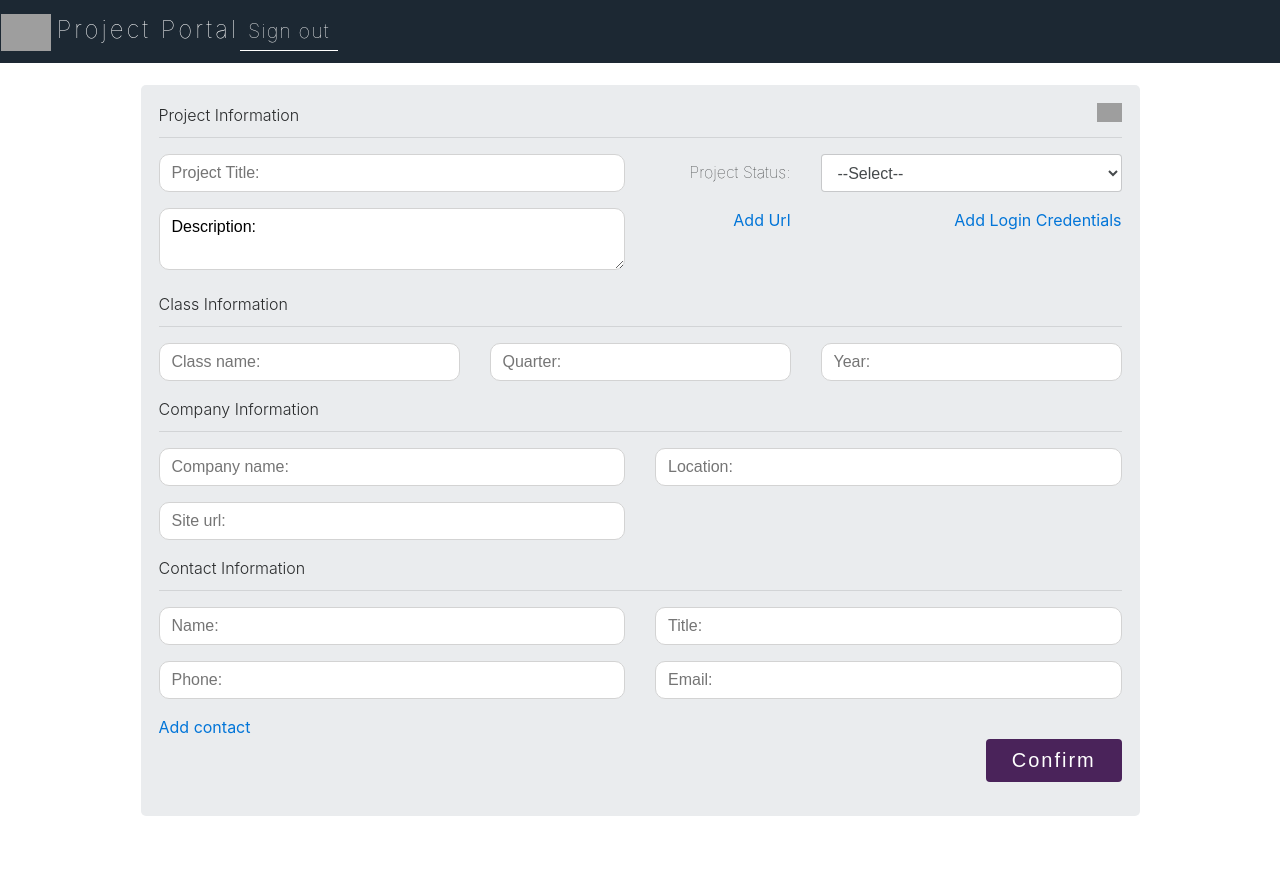
After one commit to mingjiedeng/project-portal, a PHP site: template views/add-project.html in a window 1280 px wide. The commit adds this page. Run offline with PHP 8.4, Linux system fonts and the light colour scheme; the template is opened without the code that fills it, so the values that code supplies are empty; some libraries are stand-ins or nearby versions; grey boxes are pictures that could not be loaded.

Commit message:
updated html files and index.php

```diff
--- /dev/null
+++ b/styles/add-project.css
@@ -0,0 +1,59 @@
+body{
+    background-color: white;
+}
+
+#brand-head, thin {
+    color: white;
+}
+
+.new-form {
+    background-color: #EAECEE;
+    margin: 5%;
+    margin-top: 2%;
+    padding: 18px;
+    border-radius: 5px;
+}
+
+label{
+    font-weight: 100;
+}
+
+legend{
+    font-weight: 300;
+    font-size: 16px;
+}
+
+input::placeholder{
+    font-weight: 100;
+}
+
+#cancel{
+    width: 25px;
+}
+
+#cancel:hover{
+    cursor: pointer;
+}
+
+button {
+    letter-spacing: 2px;
+}
+
+button:hover, #cancel:hover{
+    opacity: 0.6;
+    transition: all 0.5s;
+}
+
+input, textarea{
+    width: 100%;
+    padding: 6px;
+    padding-left: 12px;
+    border-radius: 10px;
+    border: 1px solid lightgray;
+}
+
+input:focus, textarea:focus{
+    outline: none;
+    border: 1px solid #4A235A;
+    transition: border 1s;
+}
--- /dev/null
+++ b/styles/style.css
@@ -0,0 +1,73 @@
+body{
+    background-color: #4A235A;
+}
+
+#brand-head{
+    font-weight: 100;
+    font-size: 24px;
+    letter-spacing: 3px;
+}
+
+#search{
+    border-style: none;
+    width:100%;
+    height: 30px;
+    font-size: 18px;
+    margin-top: 4px;
+    padding: 10px;
+    padding-left: 0;
+    background-color: #1C2833;
+    color: white;
+    border-bottom: 0.5px solid white;
+    font-weight: 100;
+}
+
+.red-border{
+    border-bottom: 0.5px solid red;
+    transition: border-bottom 1s;
+}
+
+#search:focus{
+    outline: none;
+    border-bottom: 0.5px solid red;
+    transition: border-bottom 1s;
+}
+
+#search-icon{
+    width: 25px;
+    margin-top: 5px;
+    padding-bottom: 3px;
+}
+
+#search-icon:hover{
+    cursor: pointer;
+}
+
+.search-width{
+    width: 50%;
+    margin: auto;
+}
+
+#add-icon{
+    width: 10px;
+}
+
+.thin{
+    font-weight: 100;
+    font-size: 20px;
+    border-bottom: 0.5px solid white;
+    padding: 4px;
+}
+
+.list{
+    background-color: white;
+    padding: 15px;
+    border-radius: 10px;
+    margin: 5%;
+    margin-top: 0;
+    margin-bottom: 1%;
+}
+
+#icon-bar{
+    /*margin-right: -2%;*/
+}
--- /dev/null
+++ b/views/add-project.html
@@ -0,0 +1,183 @@
+<!doctype html>
+<html lang="en">
+<head>
+    <meta charset="UTF-8">
+    <meta name="viewport" content="width=device-width, initial-scale=1, shrink-to-fit=no">
+    <meta http-equiv="X-UA-Compatible" content="ie=edge">
+    <link rel="stylesheet" href="https://maxcdn.bootstrapcdn.com/bootstrap/4.0.0-beta.3/css/bootstrap.min.css" integrity="sha384-Zug+QiDoJOrZ5t4lssLdxGhVrurbmBWopoEl+M6BdEfwnCJZtKxi1KgxUyJq13dy" crossorigin="anonymous">
+    <link rel="stylesheet" href="./styles/style.css">
+    <link rel="stylesheet" href="./styles/add-project.css">
+    <title>Add Project</title>
+    <style>
+        .thin{
+            color: white;
+        }
+    </style>
+</head>
+<body>
+<nav class="navbar navbar-inverse navbar-toggleable" style="background-color: #1C2833;">
+    <div id="icon-bar" class="navbar-nav row">
+        <a style="margin-left: 0; padding-left: 0;" class="navbar-brand" href="{{@BASE}}"><img style="width: 50px;" src="./images/code.svg"> <span id="brand-head">Project Portal</span></a>
+    </div>
+
+    <div class="" id="myContent">
+        <div class="navbar-nav ml-auto">
+            <a class="nav-item nav-link active thin" href="" style="letter-spacing: 1px;">Sign out</a>
+        </div>
+    </div>
+</nav><!-- nav bar -->
+
+<div class="container">
+    <div class="new-form">
+        <form action="#" method="post">
+            <fieldset>
+                <div class="row">
+                    <div class="col-6">
+                        <legend>Project Information</legend>
+                    </div>
+                    <div class="col-6">
+                        <img class="float-right" id="cancel" name="cancel" src="./images/error.svg" alt="cancel">
+                    </div>
+                </div>
+                <hr style="margin-top: 2px;">
+                <div class="form-group row">
+                    <div class="col-md-6">
+                        <input type="text" name="title" class="" placeholder="Project Title:">
+                    </div>
+
+                    <label class="col-md-2 col-form-label text-md-right">Project Status:</label>
+                    <div class="col-md-4">
+                        <select style="font-weight: 100;" name="status" class="form-control">
+                            <option value="none">--Select--</option>
+                            <option value="Pending">Pending</option>
+                            <option value="Active">Active</option>
+                            <option value="Maintenance">Maintenance</option>
+                            <option value="Retired">Retired</option>
+                        </select>
+                    </div>
+                </div>
+
+                <div class="form-group row">
+                    <div class="col-md-6">
+                        <textarea name="description" style="font-weight: 100;" rows="2">Description:</textarea>
+                    </div>
+                    <div class="col-md-2 text-md-right"><a href="">Add Url</a></div>
+                    <div class="col-md-4 text-md-right"><a href="">Add Login Credentials</a></div>
+                </div>
+            </fieldset>
+
+            <fieldset>
+                <legend>Class Information</legend>
+                <hr style="margin-top: 2px;">
+                <div class="form-group row">
+                    <div class="col-md-4">
+                        <input type="text" name="classname" placeholder="Class name:">
+                    </div>
+                    <div class="col-md-4">
+                        <input type="text" name="quarter" placeholder="Quarter:">
+                    </div>
+                    <div class="col-md-4">
+                        <input type="text" name="year" placeholder="Year:">
+                    </div>
+                </div>
+            </fieldset>
+
+            <fieldset>
+                <legend>Company Information</legend>
+                <hr style="margin-top: 2px;">
+                <div class="form-group row">
+                    <div class="col-md-6">
+                        <input type="text" name="company" placeholder="Company name:">
+                    </div>
+
+                    <div class="col-md-6">
+                        <input type="text" name="location" placeholder="Location:">
+                    </div>
+                </div>
+
+                <div class="form-group row">
+                    <div class="col-md-6">
+                        <input type="text" name="site-url" placeholder="Site url:">
+                    </div>
+                </div>
+            </fieldset>
+
+            <fieldset>
+                <legend>Contact Information</legend>
+                <hr style="margin-top: 2px;">
+                <div class="form-group row">
+                    <div class="col-md-6">
+                        <input type="text" name="client-name" placeholder="Name:">
+                    </div>
+
+                    <div class="col-md-6">
+                        <input type="text" name="client-title" placeholder="Title:">
+                    </div>
+                </div>
+
+                <div class="form-group row">
+                    <div class="col-md-6">
+                        <input type="text" name="client-phone" placeholder="Phone:">
+                    </div>
+
+                    <div class="col-md-6">
+                        <input type="text" name="client-email" placeholder="Email:">
+                    </div>
+                </div>
+
+                <div class="row">
+                    <div class="col-md-2">
+                        <a href="">Add contact</a>
+                    </div>
+                </div>
+            </fieldset>
+
+            <!--<fieldset>-->
+                <!--<legend>Class Information</legend>-->
+                <!--<hr style="margin-top: 2px;">-->
+                <!--<div class="form-group row">-->
+                    <!--<div class="col-md-4">-->
+                        <!--<input type="text" name="classname" placeholder="Class name:">-->
+                    <!--</div>-->
+                    <!--<div class="col-md-4">-->
+                        <!--<input type="text" name="quarter" placeholder="Quarter:">-->
+                    <!--</div>-->
+                    <!--<div class="col-md-4">-->
+                        <!--<input type="text" name="year" placeholder="Year:">-->
+                    <!--</div>-->
+                <!--</div>-->
+            <!--</fieldset>-->
+
+            <!--<div style="margin-top: 10px;" class="form-group row">-->
+                <!--<div class="col-md-2"><a href="">Add Url</a></div>-->
+                <!--<div class="col-md-3"><a href="">Add Login Credentials</a></div>-->
+            <!--</div>-->
+
+            <div class="form-group row">
+                <div class="col-md-2 offset-md-10">
+                    <button style="font-weight: 300; font-size: 20px; color: white; width: 100%; background-color: #4A235A;" class="btn">Confirm</button>
+                </div>
+            </div>
+        </form>
+    </div>
+</div>
+
+<script src="https://code.jquery.com/jquery-3.2.1.slim.min.js" integrity="sha384-KJ3o2DKtIkvYIK3UENzmM7KCkRr/rE9/Qpg6aAZGJwFDMVNA/GpGFF93hXpG5KkN" crossorigin="anonymous"></script>
+<script src="https://cdnjs.cloudflare.com/ajax/libs/popper.js/1.12.9/umd/popper.min.js" integrity="sha384-ApNbgh9B+Y1QKtv3Rn7W3mgPxhU9K/ScQsAP7hUibX39j7fakFPskvXusvfa0b4Q" crossorigin="anonymous"></script>
+<script src="https://maxcdn.bootstrapcdn.com/bootstrap/4.0.0-beta.3/js/bootstrap.min.js" integrity="sha384-a5N7Y/aK3qNeh15eJKGWxsqtnX/wWdSZSKp+81YjTmS15nvnvxKHuzaWwXHDli+4" crossorigin="anonymous"></script>
+</body>
+<script src="http://code.jquery.com/jquery.js"></script>
+<script>
+    $(document).ready(function() {
+        //show the form after page load
+        $(".new-form").hide();
+        $(".new-form").show(300);
+        $("input,textarea").hide();
+
+        //fade in content
+        $("input,textarea").each(function (index) {
+            $(this).delay(30*index).fadeIn(800);
+        });
+    });
+</script>
+</html>
```
Also changed, not shown: index.php (+6 -9 lines), views/pList.html (+151 -4 lines).
